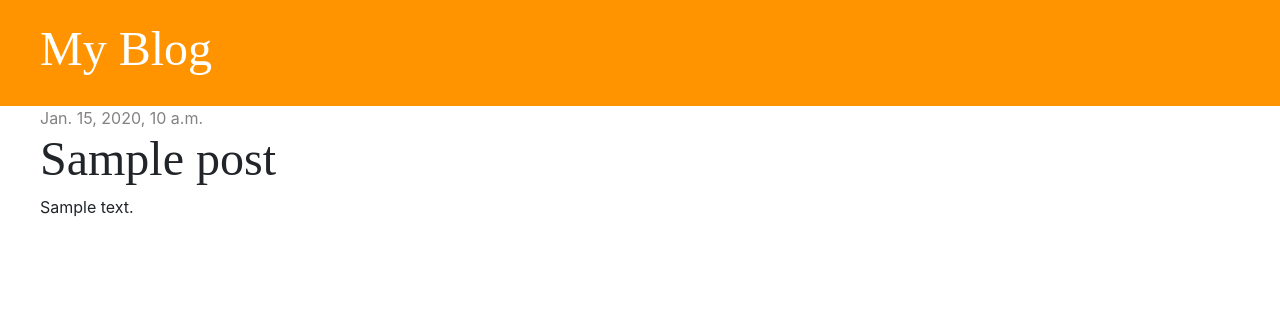
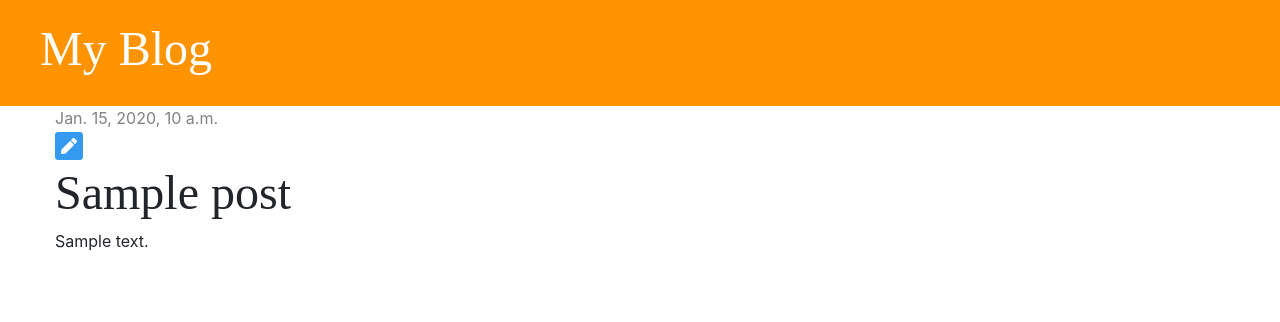
Before and after one commit to chalanwi1/my_django_site, a Django app: template blog/templates/blog/post_detail.html in a window 1280 px wide. Shown: the top 322 px of the page. Run offline with Django 3.2, Linux system fonts and the light colour scheme; the template is opened without the code that fills it: most values are stand-ins (such as "Sample title", 1, 10 or a date in 2020); some libraries are stand-ins or nearby versions.

Commit message:
Add feature to edit blog posts from frontend.

```diff
--- a/blog/templates/blog/base.html
+++ b/blog/templates/blog/base.html
@@ -6,6 +6,7 @@
     <title>My Blog</title>
     <link rel="stylesheet" href="https://stackpath.bootstrapcdn.com/bootstrap/4.3.1/css/bootstrap.min.css">
     <link rel="stylesheet" href="{% static 'css/blog.css' %}">
+    <link rel="stylesheet" href="https://use.fontawesome.com/releases/v5.7.2/css/all.css" integrity="sha384-fnmOCqbTlWIlj8LyTjo7mOUStjsKC4pOpQbqyi7RrhN7udi9RwhKkMHpvLbHG9Sr" crossorigin="anonymous">
 </head>
 <body>
 
@@ -15,7 +16,7 @@
 
 <div class="content container">
     <div class="row">
-        <div class="col-mid-8">
+        <div class="col-md-8">
 
             {% block content %}
             {% endblock %}
--- a/blog/templates/blog/post_detail.html
+++ b/blog/templates/blog/post_detail.html
@@ -9,6 +9,8 @@
             </div>
         {% endif %}
 
+        <a href="{% url 'post_edit' pk=post.pk %}"><i class="fas fa-pen-square fa-2x" style="color: #339af0;"></i></a>
+
         <h1>{{ post.title }}</h1>
         <p>{{ post.text|linebreaksbr }}</p>
     </div>
--- a/blog/urls.py
+++ b/blog/urls.py
@@ -13,4 +13,9 @@ urlpatterns = [
     # 127.0.0.0.1:8000/post/new --> local
     # mydjangosite.com/post/new/ --> online
     path('post/new/', views.post_new, name='post_new'),
+
+    # 127.0.0.0.1.8000/post/2/edit --> local
+    # mydjangosite.com/post/2/edit -- online
+    path('post/<int:pk>/edit/', views.post_edit, name='post_edit')
+
 ]
```
Also changed, not shown: blog/views.py (+19 -0 lines), db.sqlite3, 1 other file.
